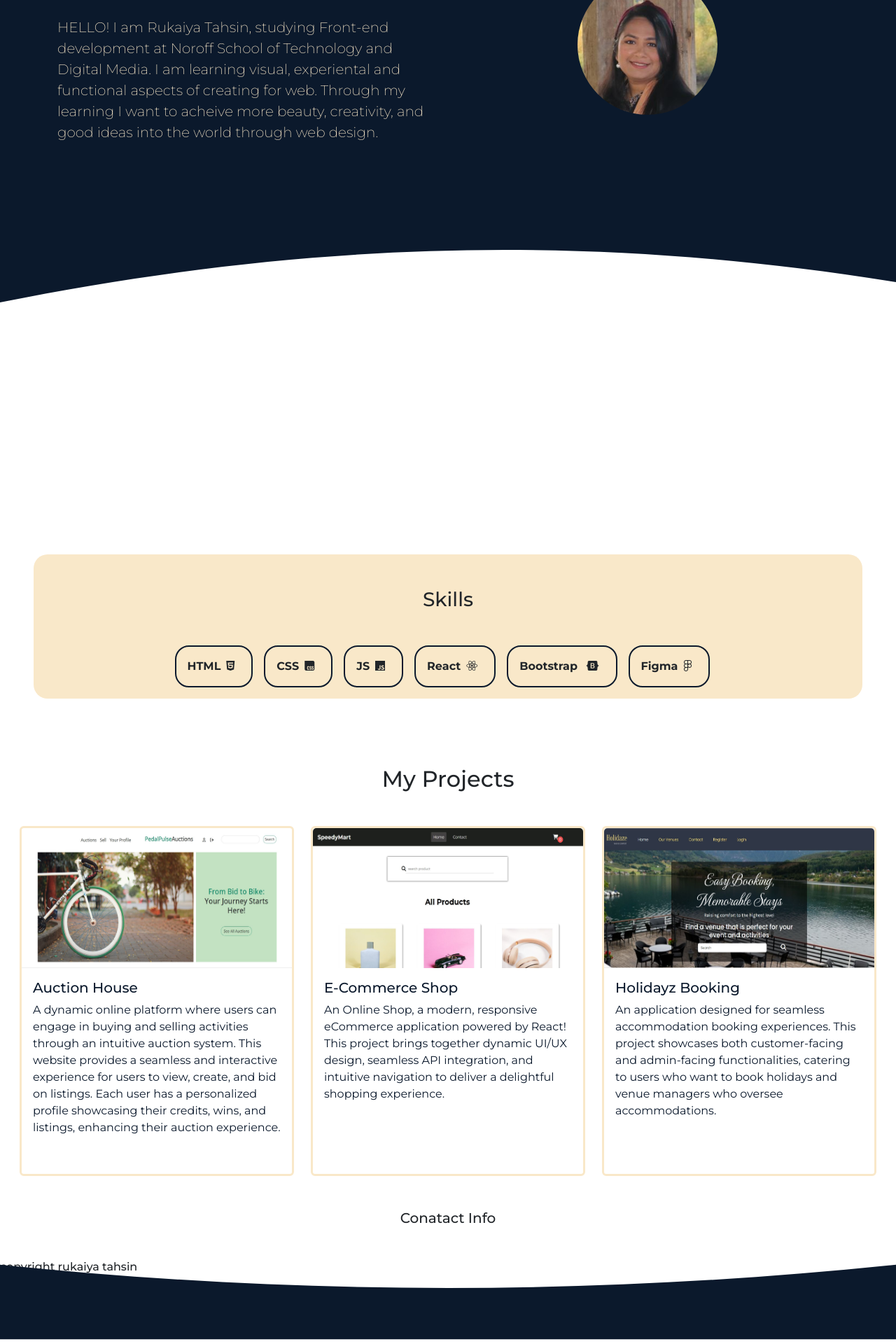
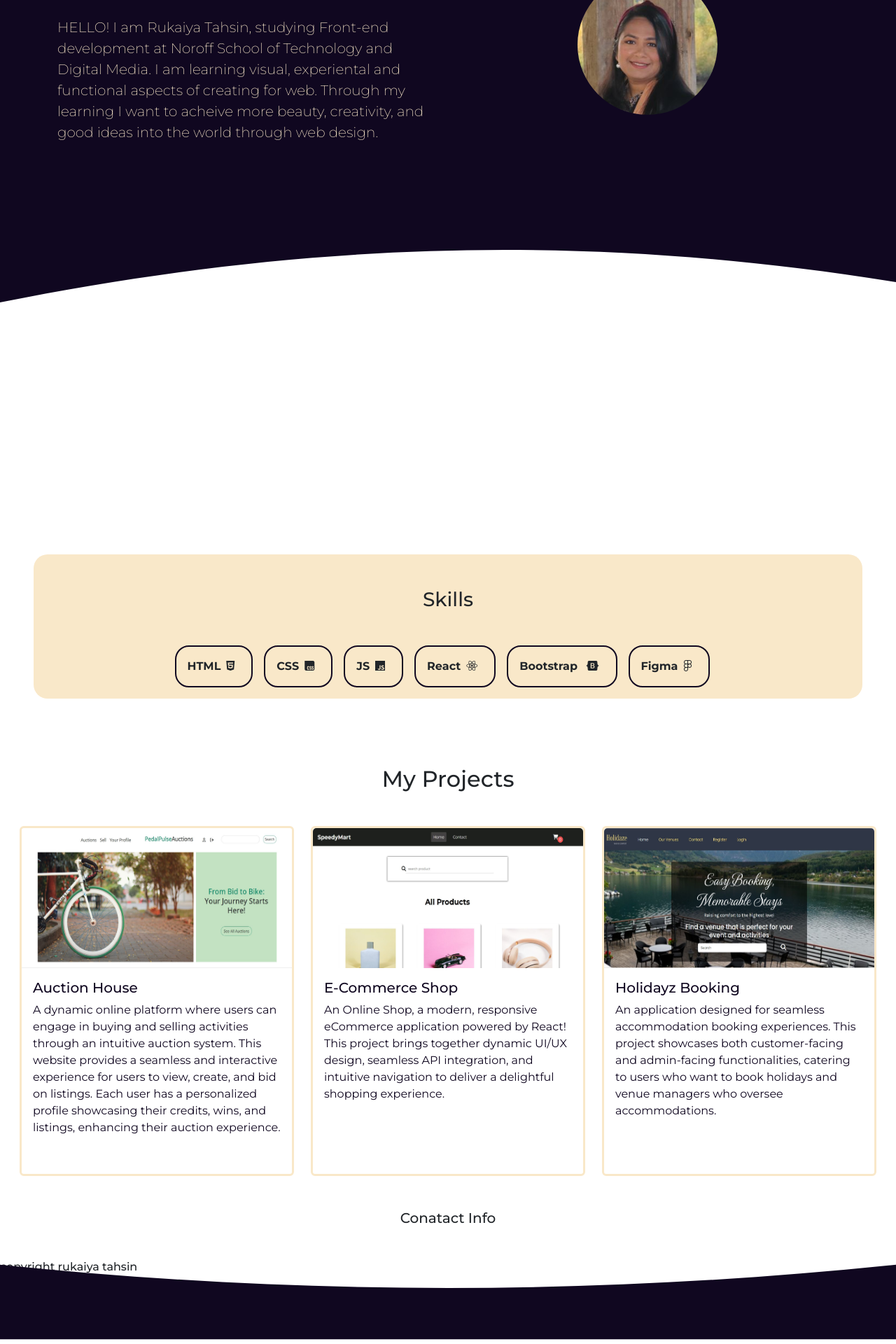
Before and after one commit to tahsinrukaiya/PORTFOLIO-2, a React (Vite) app: page / in a window 1280 px wide. Shown: the part 168-2088 px from the top of the page at 70% size. Built offline with nearby package versions, Linux system fonts and the light colour scheme; a web font is replaced by a local one.

Commit message:
small changes

```diff
--- a/src/components/Footer.jsx
+++ b/src/components/Footer.jsx
@@ -4,7 +4,7 @@ export default function Footer() {
             <div className="wave-container">
                 <svg xmlns="http://www.w3.org/2000/svg" viewBox="0 0 1440 120" className="wave-svg">
                     <path
-                        fill="#0B192C"
+                        fill="#100720"
                         d="M0,0 C480,50 960,50 1440,0 L1440,120 L0,120 Z"
                     ></path>
                 </svg>
--- a/src/index.css
+++ b/src/index.css
@@ -13,7 +13,7 @@ body {
 }
 
 .banner {
-  background-color: #0B192C;
+  background-color: #100720;
   color: white;
   text-align: center;
   padding: 50px 20px;
@@ -71,7 +71,7 @@ body {
 }
 
 .skill-item {
-  border: 2px solid #0B192C !important;
+  border: 2px solid #100720 !important;
   border-radius: 20px !important;
   font-weight: bold !important;
 }
@@ -89,11 +89,11 @@ body {
 }
 
 .card-title {
-  color: #0B192C;
+  color: #100720;
 }
 
 .project-detail {
-  color: #0B192C;
+  color: #100720;
 }
 
 .overlay {
@@ -121,7 +121,7 @@ body {
   margin-top: 80%;
   font-size: 30px;
   letter-spacing: 2px;
-  color: #0B192C;
+  color: #100720;
 }
 
 .card:hover .overlay {
@@ -137,7 +137,7 @@ body {
 }
 
 .links a {
-  color: #0B192C !important;
+  color: #100720 !important;
 }
 
 /*---------------------------------FOOTER--------------------------------*/
```
